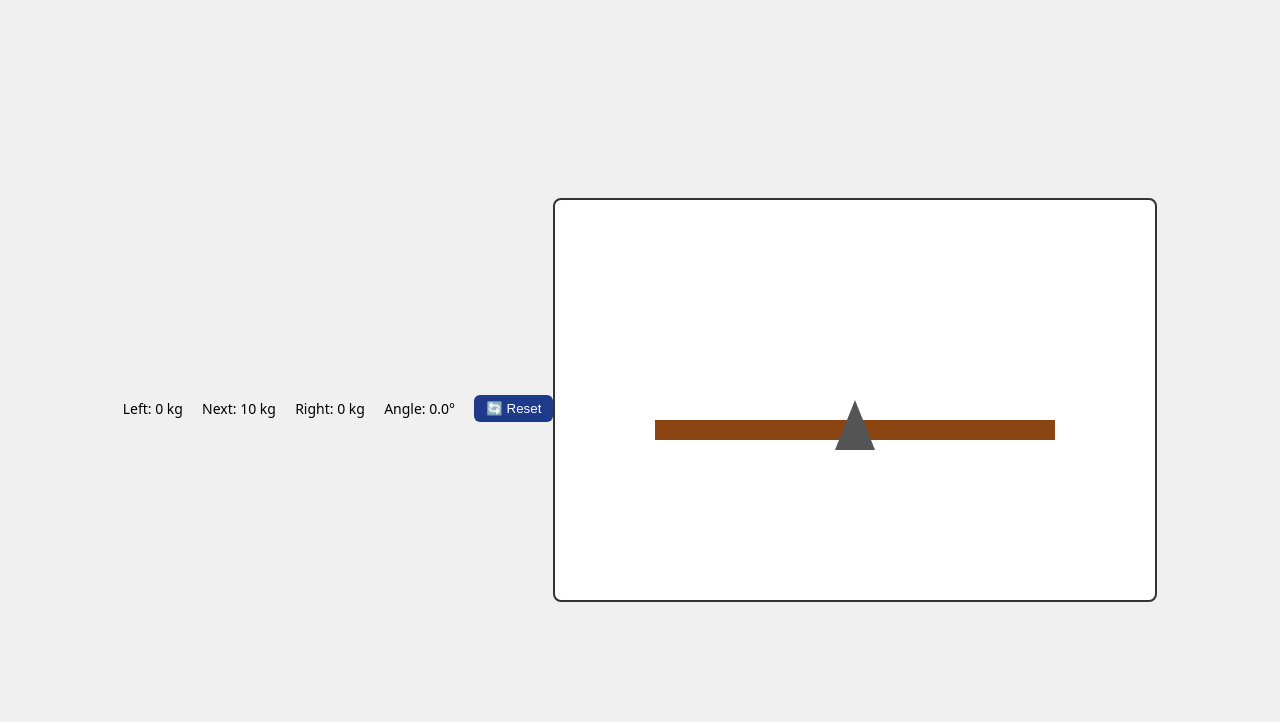
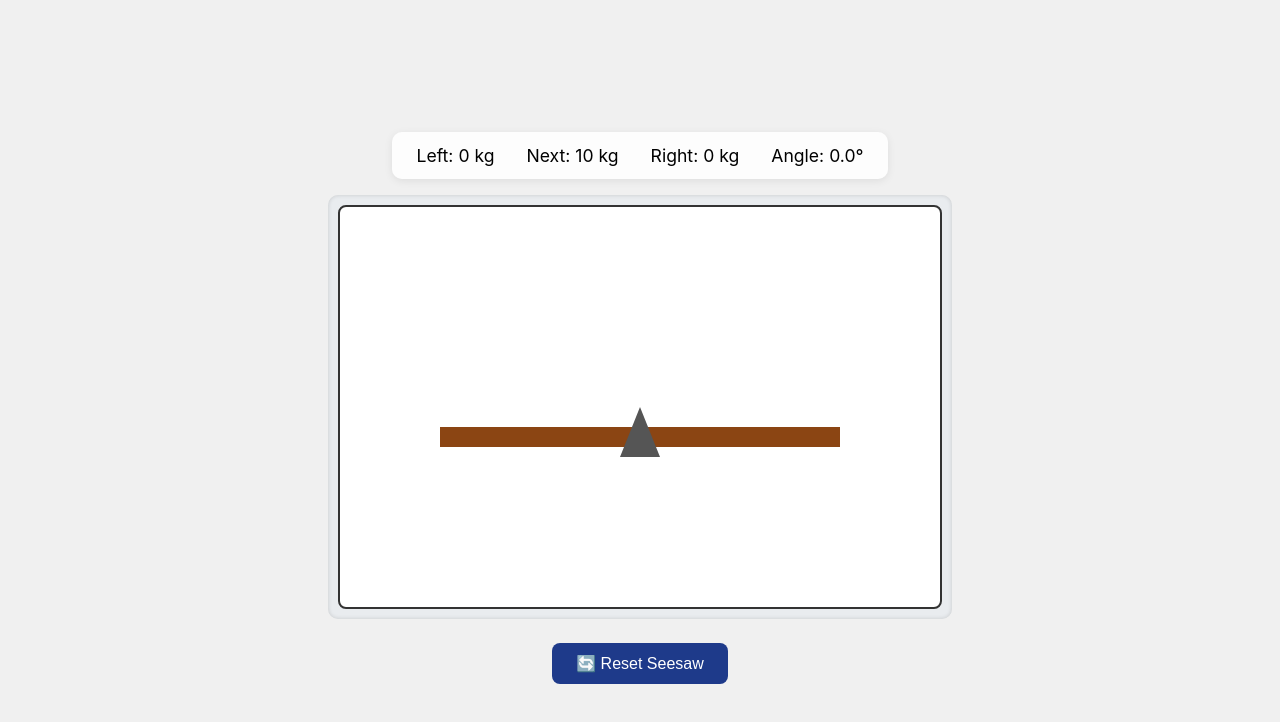
Before and after one commit to zgokceaynaci/seesaw-simulation, a plain HTML site: page index.html in a window 1280 px wide. Drawn offline with Linux system fonts and the light colour scheme.

Commit message:
feat(ui+sound): finalize interactive seesaw simulation
Completed final version with sound effects, improved visuals, and smoother physics. Added click sound for feedback, refined HUD alignment, and reset functionality. Ready for submission.

```diff
--- a/index.html
+++ b/index.html
@@ -1,22 +1,32 @@
 <!DOCTYPE html>
 <html lang="en">
 <head>
-    <meta charset="UTF-8">
-    <meta name="viewport" content="width=device-width, initial-scale=1.0">
+  <meta charset="UTF-8" />
+  <meta name="viewport" content="width=device-width, initial-scale=1.0" />
   <title>Seesaw Simulation</title>
-    <link rel="stylesheet" href="style.css">
+  <link rel="stylesheet" href="style.css" />
 </head>
-<div class="hud">
+<body>
+  <main class="container">
+    <!-- HUD (üst kısım) -->
+    <section class="hud">
       <div>Left: <span id="left-weight">0</span> kg</div>
       <div>Next: <span id="next-weight">–</span> kg</div>
       <div>Right: <span id="right-weight">0</span> kg</div>
       <div>Angle: <span id="tilt-angle">0°</span></div>
-  <button id="reset-btn">🔄 Reset</button>
-</div>
-<body>
-    <div id="app">
+    </section>
+
+    <!-- Seesaw area -->
+    <section class="playground">
       <canvas id="seesawCanvas" width="600" height="400"></canvas>
-    </div>
+    </section>
+
+    <!-- Reset button -->
+    <section class="controls">
+      <button id="reset-btn">🔄 Reset Seesaw</button>
+    </section>
+  </main>
+
   <script src="script.js"></script>
 </body>
 </html>
--- a/script.js
+++ b/script.js
@@ -21,6 +21,12 @@ const objects = []; // added objects
 
 canvas.addEventListener("click", onCanvasClick);
 
+function playClickSound() {
+  const audio = new Audio("https://actions.google.com/sounds/v1/cartoon/pop.ogg");
+  audio.volume = 0.3;
+  audio.play();
+}
+
 function weightColor(w) {
   const t = (w - 1) / 9;
   const hue = 200 - t * 140;          // Map weight to hue (200 to 60)
@@ -40,6 +46,9 @@ function onCanvasClick(event) {
     const distanceFromPivot = x - canvas.width / 2; //map position from pivot
     const weight = nextWeight;
     objects.push({ x: distanceFromPivot, weight });
+
+    playClickSound();
+
     nextWeight = Math.floor(Math.random() * 10) + 1;
     nextWeightEl.textContent = nextWeight;
 
@@ -83,8 +92,11 @@ function drawSeesaw() {
     for (const obj of objects) {
         ctx.beginPath();
         ctx.arc(obj.x, -30, 12, 0, Math.PI * 2);
-        ctx.fillStyle = "#FF0000";
+        ctx.fillStyle = weightColor(obj.weight);
+        ctx.shadowColor = "rgba(18, 0, 0, 0.25)";
+        ctx.shadowBlur = 6;
         ctx.fill();
+
         ctx.lineWidth = 1;
         ctx.strokeStyle = "#2F2F2F";
         ctx.stroke();
--- a/style.css
+++ b/style.css
@@ -36,3 +36,50 @@ canvas {
 .hud button:hover {
   background: #334fc4;
 }
+.container {
+  display: flex;
+  flex-direction: column;
+  align-items: center;
+  gap: 1rem;
+}
+
+.hud {
+  display: flex;
+  justify-content: center;
+  gap: 2rem;
+  font-family: "Inter", "Segoe UI", sans-serif;
+  font-size: 1.1rem;
+  background: #ffffffdd;
+  padding: 0.8rem 1.5rem;
+  border-radius: 10px;
+  box-shadow: 0 2px 8px rgba(0, 0, 0, 0.08);
+}
+
+.playground {
+  display: flex;
+  justify-content: center;
+  align-items: center;
+  background: #e9ecef;
+  border-radius: 10px;
+  padding: 10px;
+  box-shadow: inset 0 0 4px rgba(0, 0, 0, 0.15);
+}
+
+.controls {
+  margin-top: 0.5rem;
+}
+
+.controls button {
+  background: #1e3a8a;
+  color: white;
+  font-size: 1rem;
+  padding: 0.7rem 1.5rem;
+  border: none;
+  border-radius: 8px;
+  cursor: pointer;
+  transition: background 0.2s;
+}
+
+.controls button:hover {
+  background: #274bc1;
+}
```
Lines whose indentation alone changed are shown as unchanged.
